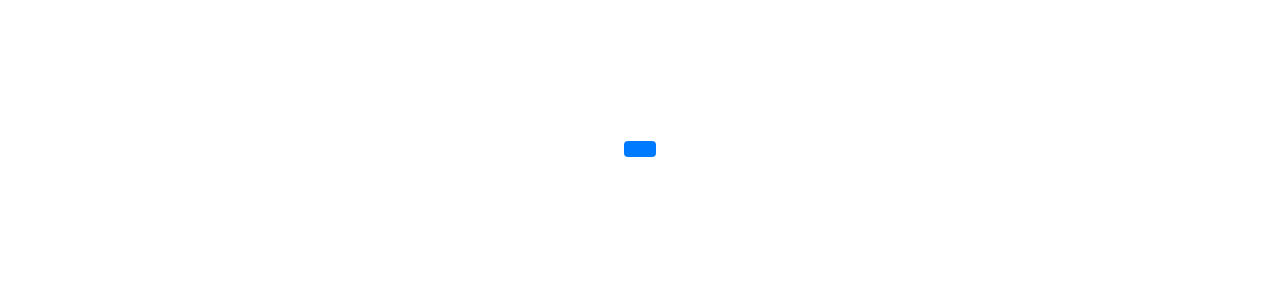
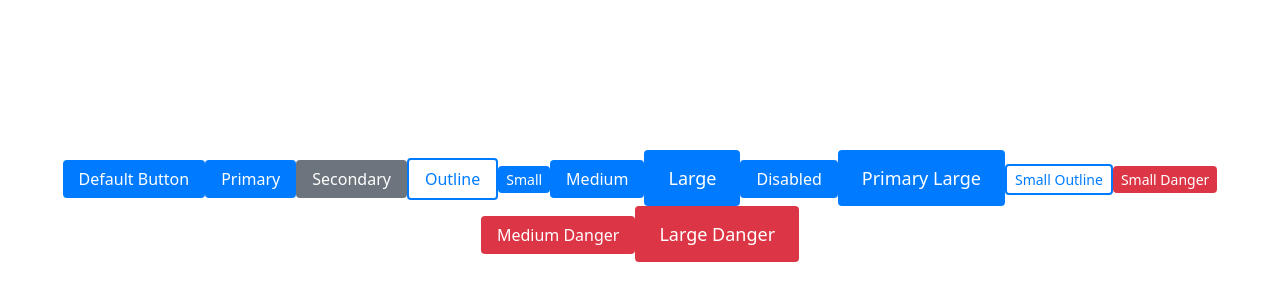
Before and after one commit to NonkNick/nonk-ui, a Vue app: page / in a window 1280 px wide. Shown: the part 256-556 px from the top of the page. Built offline with nearby package versions, Linux system fonts and the light colour scheme.

Commit message:
NkButton.vue functionaliteit done. goede afspiek voor volgende componenten. styling nadat elke functionaliteit al gedaan is anders schiet tniet op.

```diff
--- /dev/null
+++ b/playground/components/ButtonDemo.vue
@@ -0,0 +1,40 @@
+<template>
+
+  <h1>NkButton demo</h1>
+  <!-- Default -->
+  <NkButton>Default Button</NkButton>
+
+  <!-- Variants -->
+  <NkButton variant="primary">Primary</NkButton>
+  <NkButton variant="secondary">Secondary</NkButton>
+  <NkButton variant="outline">Outline</NkButton>
+
+  <!-- Sizes -->
+  <NkButton size="small">Small</NkButton>
+  <NkButton size="medium">Medium</NkButton>
+  <NkButton size="large">Large</NkButton>
+
+  <!-- Disabled -->
+  <NkButton disabled>Disabled</NkButton>
+
+  <!-- Combining props -->
+  <NkButton variant="primary" size="large">Primary Large</NkButton>
+  <NkButton variant="outline" size="small">Small Outline</NkButton>
+
+  <!-- danger -->
+  <NkButton variant="danger" size="small">Small Danger</NkButton>
+  <NkButton variant="danger" size="medium">Medium Danger</NkButton>
+  <NkButton variant="danger" size="large">Large Danger</NkButton>
+
+
+
+
+</template>
+
+<script setup lang="ts">
+import { NkButton } from "nonk-ui";
+</script>
+
+<style scoped>
+
+</style>
--- a/playground/components/Display.vue
+++ b/playground/components/Display.vue
@@ -1,10 +1,9 @@
 <template>
-  <NkButton></NkButton>
+  <ButtonDemo/>
 </template>
 
 <script setup lang="ts">
-
-import { NkButton } from "nonk-ui";
+import ButtonDemo from "./ButtonDemo.vue";
 </script>
 
 <style scoped>
--- a/playground/style.css
+++ b/playground/style.css
@@ -5,7 +5,6 @@
 
   color-scheme: light dark;
   color: rgba(255, 255, 255, 0.87);
-  background-color: #242424;
 
   font-synthesis: none;
   text-rendering: optimizeLegibility;
@@ -35,28 +34,6 @@ h1 {
   line-height: 1.1;
 }
 
-button {
-  border-radius: 8px;
-  border: 1px solid transparent;
-  padding: 0.6em 1.2em;
-  font-size: 1em;
-  font-weight: 500;
-  font-family: inherit;
-  background-color: #1a1a1a;
-  cursor: pointer;
-  transition: border-color 0.25s;
-}
-button:hover {
-  border-color: #646cff;
-}
-button:focus,
-button:focus-visible {
-  outline: 4px auto -webkit-focus-ring-color;
-}
-
-.card {
-  padding: 2em;
-}
 
 #app {
   max-width: 1280px;
@@ -64,16 +41,3 @@ button:focus-visible {
   padding: 2rem;
   text-align: center;
 }
-
-@media (prefers-color-scheme: light) {
-  :root {
-    color: #213547;
-    background-color: #ffffff;
-  }
-  a:hover {
-    color: #747bff;
-  }
-  button {
-    background-color: #f9f9f9;
-  }
-}
--- a/src/components/Button/NkButton.scss
+++ b/src/components/Button/NkButton.scss
@@ -1,63 +1,56 @@
+@use '../../styles/variables' as *;
+@use '../../styles/mixins' as *;
+
 .nk-button {
   // Base styles
   display: inline-flex;
   align-items: center;
   justify-content: center;
   border: none;
-  border-radius: 4px;
+  border-radius: $border-radius;
   cursor: pointer;
   font-family: inherit;
-  transition: all 0.2s ease;
+  transition: all $transition-speed $transition-easing;
 
-  // Variants
+  // Variants - use mixins and variables
   &--primary {
-    background-color: #007bff;
-    color: white;
-
-    &:hover:not(.nk-button--disabled) {
-      background-color: #0056b3;
-    }
+    @include button-variant($color-primary, $color-primary-hover);
   }
 
   &--secondary {
-    background-color: #6c757d;
-    color: white;
-
-    &:hover:not(.nk-button--disabled) {
-      background-color: #545b62;
-    }
+    @include button-variant($color-secondary, $color-secondary-hover);
   }
 
   &--outline {
     background-color: transparent;
-    border: 2px solid #007bff;
-    color: #007bff;
+    border: $border-width solid $color-primary;
+    color: $color-primary;
 
     &:hover:not(.nk-button--disabled) {
-      background-color: #007bff;
+      background-color: $color-primary;
       color: white;
     }
   }
 
-  // Sizes
+  &--danger {
+    @include button-variant($color-danger, $color-danger-hover);
+  }
+
+  // Sizes - use variables
   &--small {
-    padding: 0.25rem 0.5rem;
-    font-size: 0.875rem;
+    @include button-size($button-padding-sm, $font-size-sm);
   }
 
   &--medium {
-    padding: 0.5rem 1rem;
-    font-size: 1rem;
+    @include button-size($button-padding-md, $font-size-md);
   }
 
   &--large {
-    padding: 0.75rem 1.5rem;
-    font-size: 1.125rem;
+    @include button-size($button-padding-lg, $font-size-lg);
   }
 
   // Disabled state
   &--disabled {
-    opacity: 0.5;
-    cursor: not-allowed;
+    @include disabled-state;
   }
 }
--- a/src/components/Button/NkButton.ts
+++ b/src/components/Button/NkButton.ts
@@ -1,5 +1,5 @@
 export interface NkButtonProps {
-    variant?: 'primary' | 'secondary' | 'outline';
+    variant?: 'primary' | 'secondary' | 'outline' | 'danger';
     size?: 'small' | 'medium' | 'large';
     disabled?: boolean;
 }
--- /dev/null
+++ b/src/styles/_mixins.scss
@@ -0,0 +1,22 @@
+// Button variant mixin
+@mixin button-variant($bg-color, $hover-color, $text-color: white) {
+  background-color: $bg-color;
+  color: $text-color;
+
+  &:hover:not(.nk-button--disabled) {
+    background-color: $hover-color;
+  }
+}
+
+// Button size mixin
+@mixin button-size($padding, $font-size) {
+  padding: $padding;
+  font-size: $font-size;
+}
+
+// Disabled state mixin (reusable across components)
+@mixin disabled-state {
+  opacity: 0.5;
+  cursor: not-allowed;
+  pointer-events: none;
+}
--- /dev/null
+++ b/src/styles/_variables.scss
@@ -0,0 +1,32 @@
+// Colors
+$color-primary: #007bff;
+$color-primary-hover: #0056b3;
+$color-secondary: #6c757d;
+$color-secondary-hover: #545b62;
+$color-danger: #dc3545;
+$color-danger-hover: #c82333;
+
+// Spacing
+$spacing-xs: 0.25rem;
+$spacing-sm: 0.5rem;
+$spacing-md: 1rem;
+$spacing-lg: 1.5rem;
+$spacing-xl: 2rem;
+
+// Border
+$border-radius: 4px;
+$border-width: 2px;
+
+// Typography
+$font-size-sm: 0.875rem;
+$font-size-md: 1rem;
+$font-size-lg: 1.125rem;
+
+// Transitions
+$transition-speed: 0.2s;
+$transition-easing: ease;
+
+// Button specific
+$button-padding-sm: $spacing-xs $spacing-sm;
+$button-padding-md: $spacing-sm $spacing-md;
+$button-padding-lg: $spacing-md $spacing-lg;
--- /dev/null
+++ b/src/styles/index.scss
@@ -0,0 +1,3 @@
+// Import order matters!
+@forward './variables';    // Make variables available
+@forward './mixins';        // Make mixins available
```
Also changed, not shown: tsconfig.json (+10 -3 lines).
